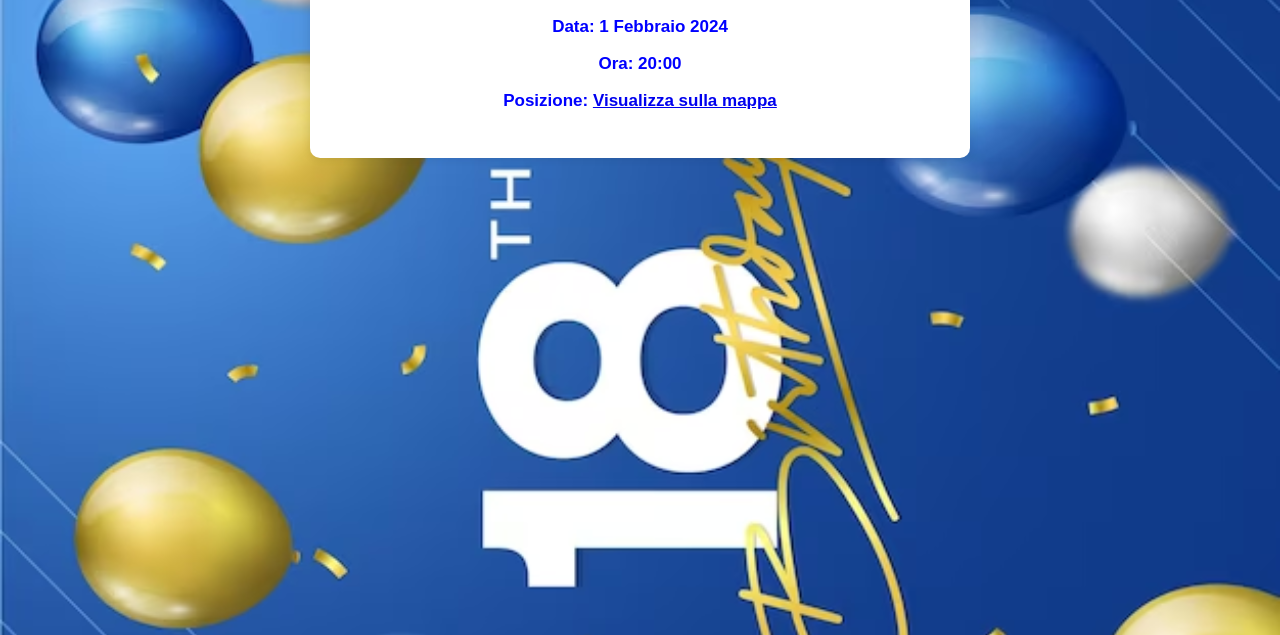
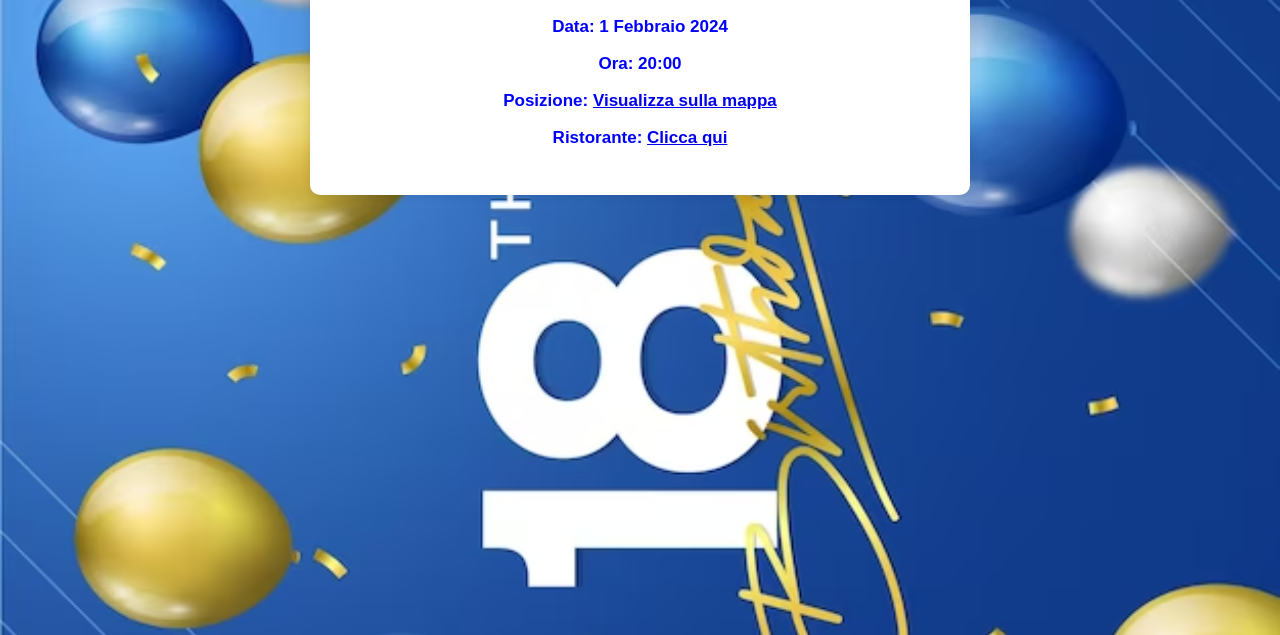
Before and after one commit to pifiefetrofo06/mio-compleanno, a plain HTML site: page index.html in a window 1280 px wide. Shown: the part 165-800 px from the top of the page. Drawn offline with Linux system fonts and the light colour scheme.

Commit message:
aggiunta del ristorante

```diff
--- a/index.html
+++ b/index.html
@@ -41,6 +41,9 @@ font-weight: bold;
 <p style="font-size:17px;"><b><span style="color:blue;">Data: 1 Febbraio 2024</b></span></p>
 <p style="font-size:17px;"><b><span style="color:blue;">Ora: 20:00</b></span></p>
 <p style="font-size:17px;"><b><span style="color:blue;">Posizione: <a href="https://www.google.com/maps/dir//40.8669869,14.3527346/@40.8668044,14.3510556,427m/data=!3m1!1e3!4m2!4m1!3e0?entry=ttu">Visualizza sulla mappa</span></a></p>
+<p style="font-size:17px;"><b><span style="color:blue;">Ristorante: <a href="https://ristorantedelpino.it/">Clicca qui</span></a></p>
 </div>
+
+
 </body>
 </html>
```
